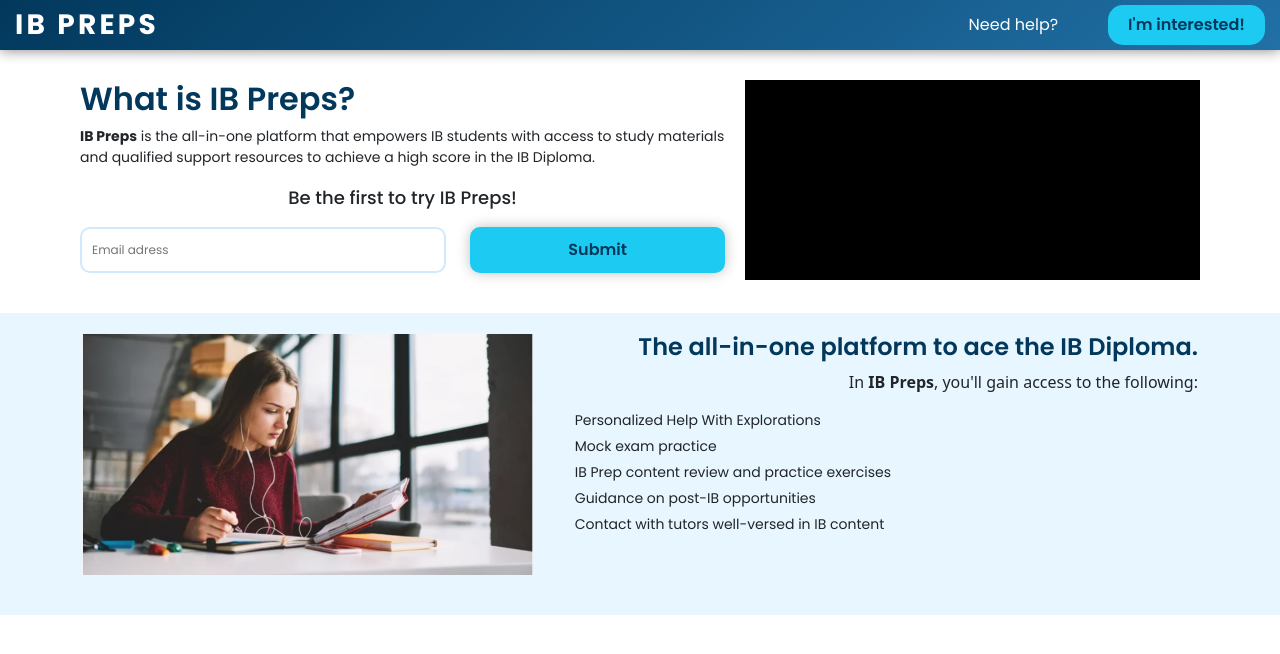
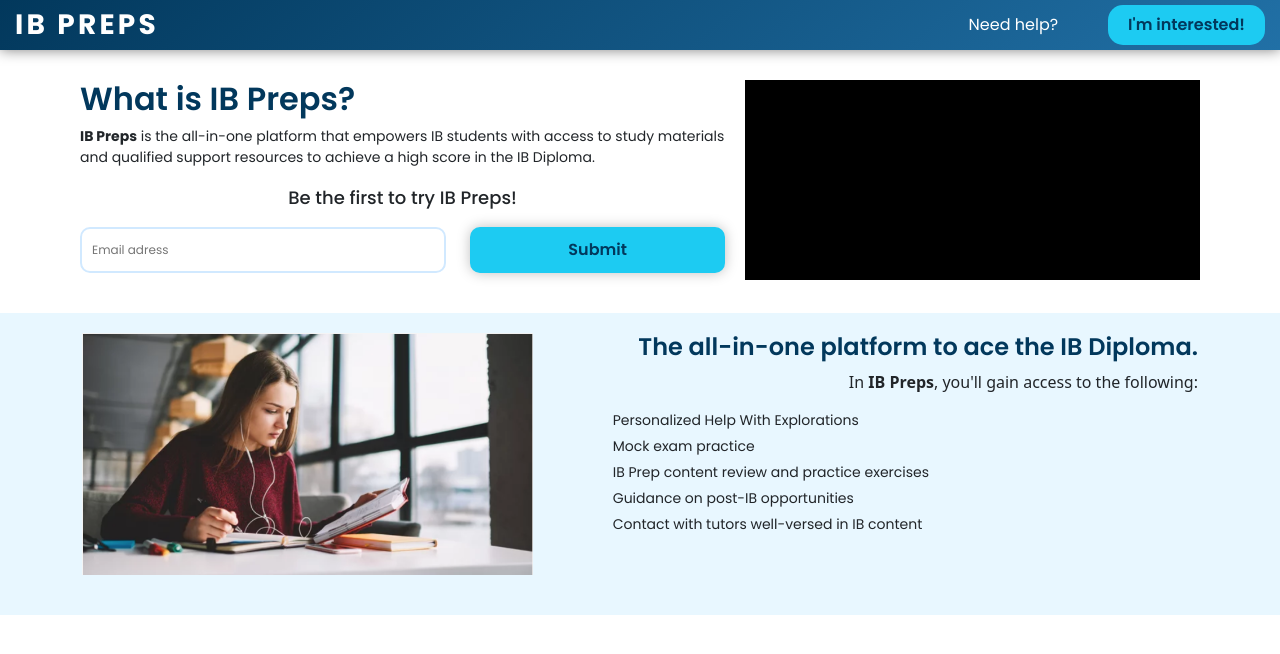
Before and after one commit to giftgiwa/IBPreps-Landing-Page, a Vue app: page / in a window 1280 px wide. Shown: the top 654 px of the page. Built offline with nearby package versions, Linux system fonts and the light colour scheme; some icons are missing.

Commit message:
slight spacing change

```diff
--- a/src/components/AllInOne.vue
+++ b/src/components/AllInOne.vue
@@ -86,4 +86,8 @@
     width: 100%;
     margin-bottom: 20px;
 }
+
+#right-column {
+    padding-left: 50px;
+}
 </style>
```
